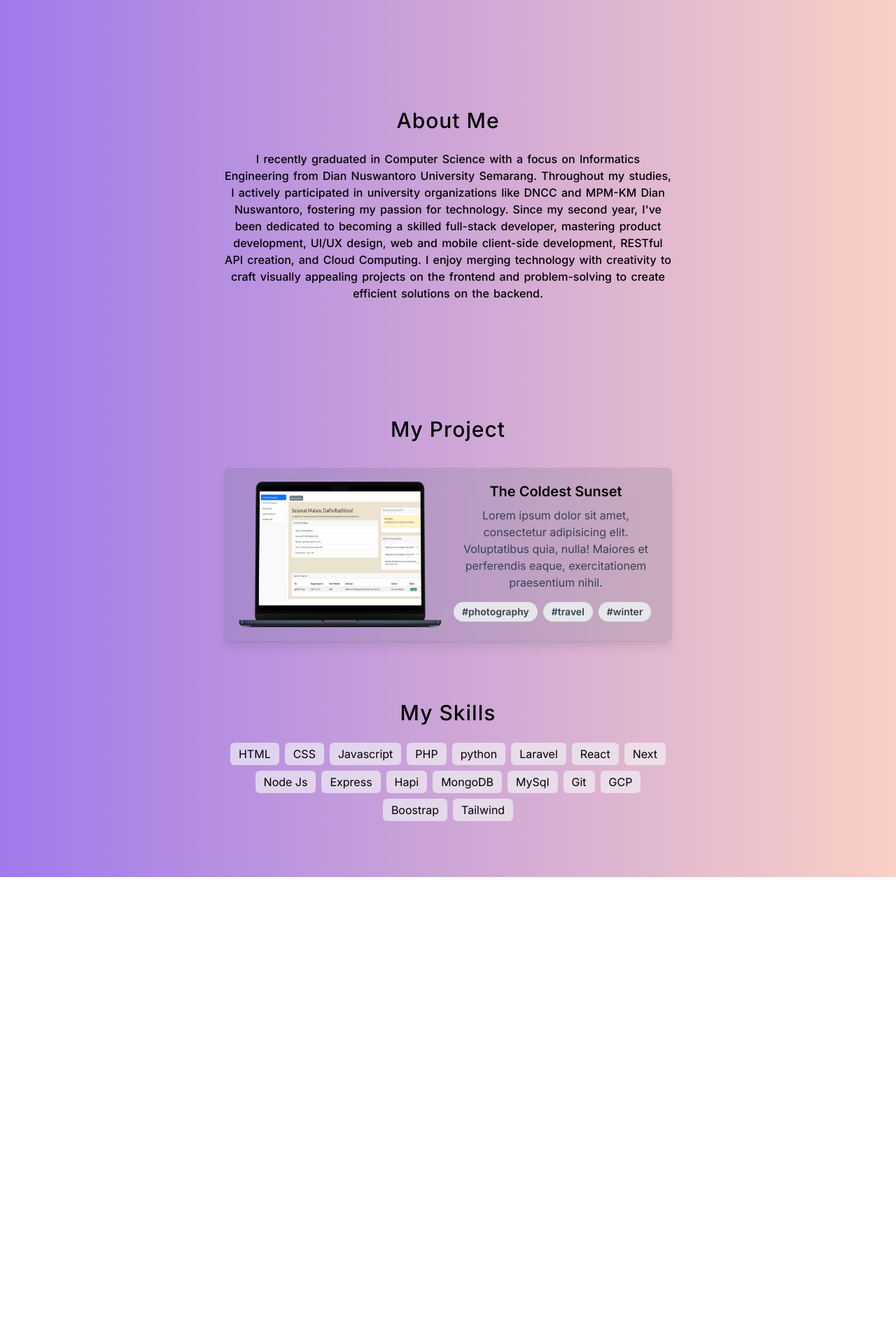
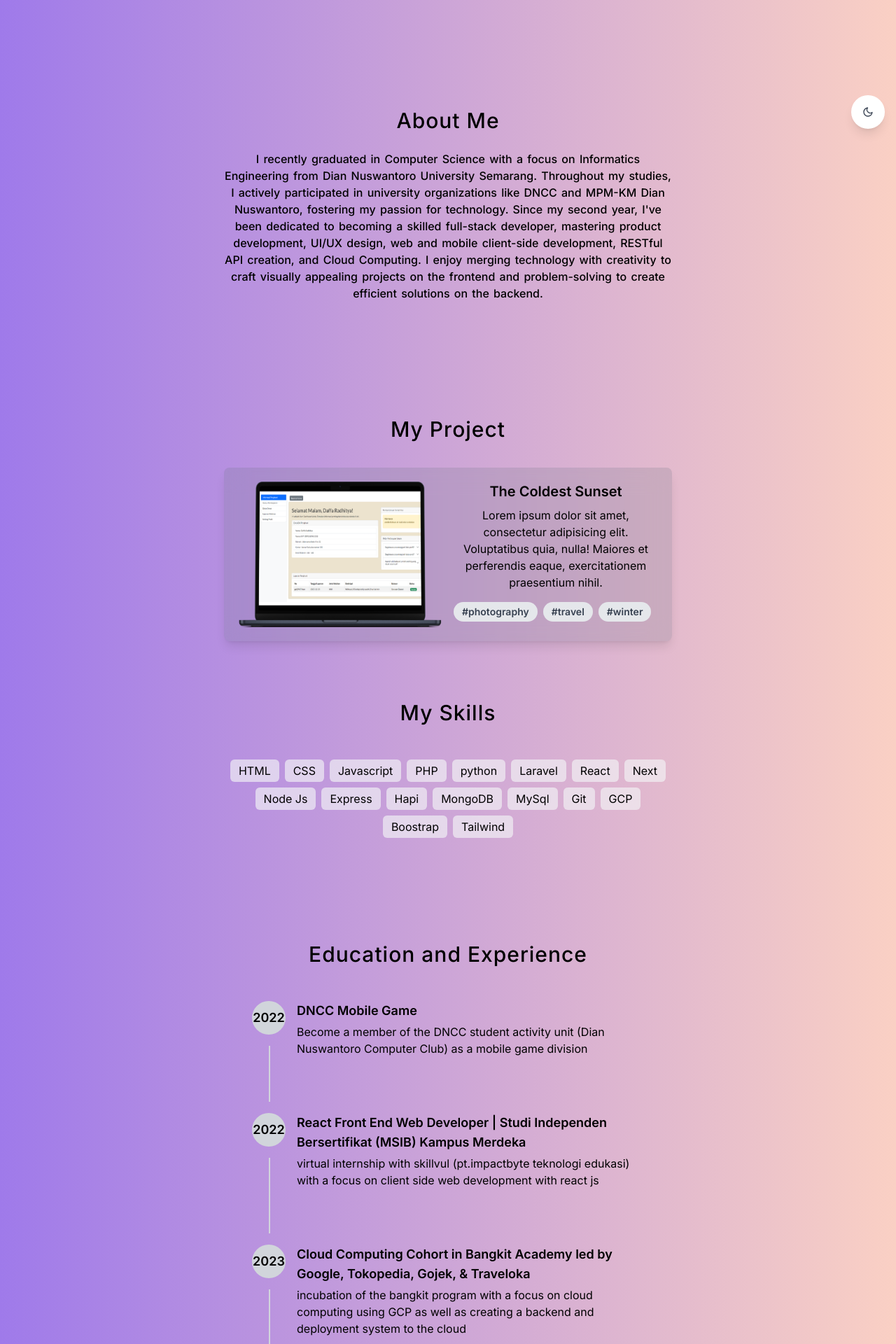
Before and after one commit to Dapoodap/next-personal, a Next.js app: page / in a window 1280 px wide. Shown: the part 600-2520 px from the top of the page at 70% size. Before the commit the page ends 1853 px from the top, so only its background shows below. Built offline with nearby package versions, Linux system fonts and the light colour scheme.

Commit message:
features::fix style

```diff
--- a/package.json
+++ b/package.json
@@ -9,6 +9,7 @@
     "lint": "next lint"
   },
   "dependencies": {
+    "@emailjs/browser": "^4.3.3",
     "@heroicons/react": "^2.1.3",
     "next": "14.2.3",
     "react": "^18",
--- a/src/app/globals.css
+++ b/src/app/globals.css
@@ -1,15 +1,39 @@
+/* globals.css */
+
 @tailwind base;
 @tailwind components;
 @tailwind utilities;
 
 body {
     background-image: linear-gradient(to right, #9F7AEA, #FAD0C4);
-  }
-
-
-.konten{
-  font-size: 16px;
-  word-spacing: 2px;
-  font-weight: 500;
+    transition: color 0.3s ease-in-out;
 
 }
+
+.dark body {
+    background-image: linear-gradient(to right, #4B5563, #1F2937);
+    color: white;
+}
+.dark body .skil-text {
+    color: black;
+}
+.dark body .proj-text {
+  --tw-text-opacity: 1;
+  color: rgb(156 163 175 / var(--tw-text-opacity));
+}
+.dark body .edu-text {
+  --tw-text-opacity: 1;
+  color: rgb(156 163 175 / var(--tw-text-opacity));
+}
+.dark body .year {
+    color: black;
+}
+.dark body .skil-wrap {
+    background-color: #eaeaea;
+}
+
+.konten {
+    font-size: 16px;
+    word-spacing: 2px;
+    font-weight: 500;
+}
--- a/src/app/page.jsx
+++ b/src/app/page.jsx
@@ -1,20 +1,53 @@
-import React from "react";
+'use client'
+import React, { useState } from "react";
+import { FiSun, FiMoon } from "react-icons/fi"; // Import icon components
 import Navbar from "@/components/Navbar";
 import HeroSection from "@/components/section/HeroSection";
 import AboutSection from "@/components/section/AboutSection";
 import ProjectSection from "@/components/section/ProjectSection";
 import SkillSection from "@/components/section/SkillSection";
+import EduExp from "@/components/section/EduExp";
+import ContactSection from "@/components/section/ContactSection";
+import Footer from "@/components/Footer";
 
 export default function Home() {
+  const [darkMode, setDarkMode] = useState(false);
+
+  const toggleDarkMode = () => {
+    setDarkMode(!darkMode);
+    if (!darkMode) {
+      // Change to dark mode
+      document.documentElement.classList.add("dark");
+    } else {
+      // Change to light mode
+      document.documentElement.classList.remove("dark");
+    }
+  };
+
   return (
     <div className="relative">
       <Navbar />
+      <div className="fixed z-50 bottom-4 right-4">
+        <button
+          className="flex items-center justify-center w-12 h-12 bg-white rounded-full shadow-lg focus:outline-none dark:bg-gray-800"
+          onClick={toggleDarkMode}
+        >
+          {darkMode ? (
+            <FiSun className="text-yellow-500 dark:text-yellow-300" />
+          ) : (
+            <FiMoon className="text-gray-700 dark:text-gray-300" />
+          )}
+        </button>
+      </div>
       <div className="mt-28 sm:mt-32">
         <HeroSection />
-        <hr className="w-1/2 m-auto my-20 border border-black border-solid border-400 "/>
-        <AboutSection/>
-        <ProjectSection/>
-        <SkillSection/>
+        <hr className="w-1/2 m-auto my-20 border border-black border-solid border-400 dark:border-gray-600" />
+        <AboutSection />
+        <ProjectSection />
+        <SkillSection />
+        <EduExp />
+        <ContactSection />
+        <Footer/>
       </div>
     </div>
   );
--- /dev/null
+++ b/src/components/Footer.jsx
@@ -0,0 +1,12 @@
+import React from 'react';
+
+function Footer() {
+  return (
+    <footer className="w-full px-5 py-4 text-center sm:px-0">
+      <p className="text-sm">Copyright &copy; {new Date().getFullYear()} Daffa Radhitya&apos;s Personal Website</p>
+      <p className="text-sm">Made using Next.js, Tailwind, EmailJs, Frammer Motion</p>
+    </footer>
+  );
+}
+
+export default Footer;
--- a/src/components/Navbar.jsx
+++ b/src/components/Navbar.jsx
@@ -7,8 +7,8 @@ function Navbar() {
       <a href="#about">About</a>
       <a href="#project">Projects</a>
       <a href="#skill">Skills</a>
-      <a href="#">Experience</a>
-      <a href="#">Contact</a>
+      <a href="#edu">Experience</a>
+      <a href="#contact">Contact</a>
     </div>
   );
 }
--- /dev/null
+++ b/src/components/section/ContactSection.jsx
@@ -0,0 +1,71 @@
+'use client'
+import React, { useState } from "react";
+import { SiGmail } from "react-icons/si";
+import emailjs from "@emailjs/browser";
+
+function ContactSection() {
+  const [email, setEmail] = useState("");
+  const [message, setMessage] = useState("");
+
+  const sendEmail = (e) => {
+    e.preventDefault();
+    if (!email || !message) {
+      alert("Please fill in all fields");
+      return;
+    }
+
+    emailjs
+      .send("service_w70or3x", "template_d6d5byu", {from_name: "Web Personal", user_email:email, message },{publicKey: 'cn59HlqiuCdFVNUf0',})
+      .then(
+        (response) => {
+          console.log("Email sent successfully!", response);
+          alert("Email sent successfully!");
+          setEmail('')
+          setMessage('')
+        },
+        (error) => {
+          console.error("Failed to send email:", error);
+          alert("Failed to send email. Please try again later.");
+        }
+      );
+  };
+
+  return (
+    <div id="contact" className="w-full m-auto mb-40 text-center mt-36 sm:w-1/2">
+      <h1 style={{ fontSize: "30px", fontWeight: "500", letterSpacing: "1px" }}>
+        Contact Me
+      </h1>
+      <p style={{ fontWeight: "500" }} className="p-3 mt-2 konten sm:p-0">
+        Please contact me directly at{" "}
+        <a className="underline" href="mailto:daffasven@gmail.com">
+          daffasven@gmail.com
+        </a>{" "}
+        or through this form
+      </p>
+      <div className="flex w-5/6 m-auto mt-11">
+        <form onSubmit={sendEmail} className="flex flex-col w-full">
+          <input
+            className="w-full px-4 py-2 mb-3 leading-tight text-gray-700 bg-gray-200 border-2 border-gray-200 rounded appearance-none focus:outline-none focus:bg-white focus:border-purple-500"
+            type="email"
+            name="user_email"
+            value={email}
+            onChange={(e) => setEmail(e.target.value)}
+            placeholder="Your Email"
+          />
+          <textarea
+            className="w-full h-40 px-4 py-2 mb-3 leading-tight text-gray-700 bg-gray-200 border-2 border-gray-200 rounded appearance-none focus:outline-none focus:bg-white focus:border-purple-500"
+            value={message}
+            onChange={(e) => setMessage(e.target.value)}
+            placeholder="Your Message"
+          />
+          <button className="flex items-center justify-center px-4 py-2 text-white bg-black rounded w-fit">
+            Send
+            <SiGmail className="ml-2" />
+          </button>
+        </form>
+      </div>
+    </div>
+  );
+}
+
+export default ContactSection;
--- /dev/null
+++ b/src/components/section/EduExp.jsx
@@ -0,0 +1,75 @@
+import React from 'react';
+
+const EduExp = ({ date, title, description, isLast }) => {
+  return (
+    <div className="relative w-full px-10 m-auto sm:w-1/2">
+      {/* Border line */}
+      {!isLast && <div className="absolute top-0 h-full mt-16 border-l-2 border-gray-300 border-solid mx-11 left-5"></div>}
+      <div className={`flex ${isLast ? 'mb-0' : 'mb-20'}`}>
+        <div className="flex-shrink-0 mr-4">
+          <div className="flex items-center justify-center w-12 h-12 bg-gray-300 rounded-full">
+            <p className="text-lg font-semibold year">{date}</p>
+          </div>
+        </div>
+        <div>
+          <h2 className="mb-1 text-lg font-semibold">{title}</h2>
+          <p className='edu-text'>{description}</p>
+        </div>
+      </div>
+    </div>
+  );
+};
+
+const VerticalTimeline = () => {
+  const timelineData = [
+    {
+      date: '2022',
+      title: 'DNCC Mobile Game',
+      description: "Become a member of the DNCC student activity unit (Dian Nuswantoro Computer Club) as a mobile game division",
+    },
+    {
+      date: '2022',
+      title: 'React Front End Web Developer | Studi Independen Bersertifikat (MSIB) Kampus Merdeka ',
+      description: 'virtual internship with skillvul (pt.impactbyte teknologi edukasi) with a focus on client side web development with react js',
+    },
+    {
+      date: '2023',
+      title: 'Cloud Computing Cohort in Bangkit Academy led by Google, Tokopedia, Gojek, & Traveloka',
+      description: 'incubation of the bangkit program with a focus on cloud computing using GCP as well as creating a backend and deployment system to the cloud',
+    },
+    {
+      date: '2023',
+      title: 'Programmer_Males;',
+      description: 'join the community as a core academic team which has responsibility for creating training and curriculum for peer learning with community members',
+    },
+    {
+      date: '2024',
+      title: 'Computer Lab Assistant;',
+      description: 'Became a computer lab assistant for 1 year 4 months since October 2022 with responsibility for assisting lecturers in delivering practical material and handling errors in practice',
+    },
+    {
+      date: '2024',
+      title: 'Bachelor Degree',
+      description: "completed a bachelor's degree with 3.5 years from Dian Nuswantoro University majoring in informatics with a GPA of 3.82",
+    },
+  ];
+
+  return (
+    <div id='edu' className="container py-16 mx-auto">
+        <h1  style={{ fontSize:'30px',fontWeight:'500',letterSpacing:'1px',textAlign:'center' }} className='mb-11'>Education and Experience</h1>
+      <div className="relative">
+        {timelineData.map((item, index) => (
+          <EduExp
+            key={index}
+            date={item.date}
+            title={item.title}
+            description={item.description}
+            isLast={index === timelineData.length - 1}
+          />
+        ))}
+      </div>
+    </div>
+  );
+};
+
+export default VerticalTimeline;
--- a/src/components/section/ProjectSection.jsx
+++ b/src/components/section/ProjectSection.jsx
@@ -22,7 +22,7 @@ function ProjectSection() {
           <div className="flex flex-col justify-between">
             <div className="flex flex-col">
               <h2 className="mb-2 text-xl font-semibold">The Coldest Sunset</h2>
-              <p className="text-base text-gray-700">
+              <p className="text-base proj-text">
                 Lorem ipsum dolor sit amet, consectetur adipisicing elit.
                 Voluptatibus quia, nulla! Maiores et perferendis eaque,
                 exercitationem praesentium nihil.
--- a/src/components/section/SkillSection.jsx
+++ b/src/components/section/SkillSection.jsx
@@ -23,11 +23,11 @@ function SkillSection() {
   return (
     <div id='skill' className='w-full m-auto mb-20 text-center sm:w-1/2'>
         <h1  style={{ fontSize:'30px',fontWeight:'500',letterSpacing:'1px' }}>My Skills</h1>
-        <div className='flex flex-wrap items-center justify-center gap-2 mt-5 '>
+        <div className='flex flex-wrap items-center justify-center gap-2 mt-11'>
             {skill.map((skill,index)=>(
                 <>
-                <div key={index} className='flex items-center justify-center h-8 px-3 py-1 bg-gray-100 rounded-md bbackdrop-filter backdrop-blur-lg bg-opacity-65 w-fit'>
-                <p>{skill}</p>
+                <div key={index} className='flex items-center justify-center h-8 px-3 py-1 bg-gray-100 rounded-md skil-wrap bbackdrop-filter backdrop-blur-lg bg-opacity-65 w-fit'>
+                <p className='skil-text'>{skill}</p>
             </div>
                 </>
             ))}
```
Also changed, not shown: src/components/section/HeroSection.jsx (+4 -4 lines), 1 other file (tests, documents, lock files or other folders).
